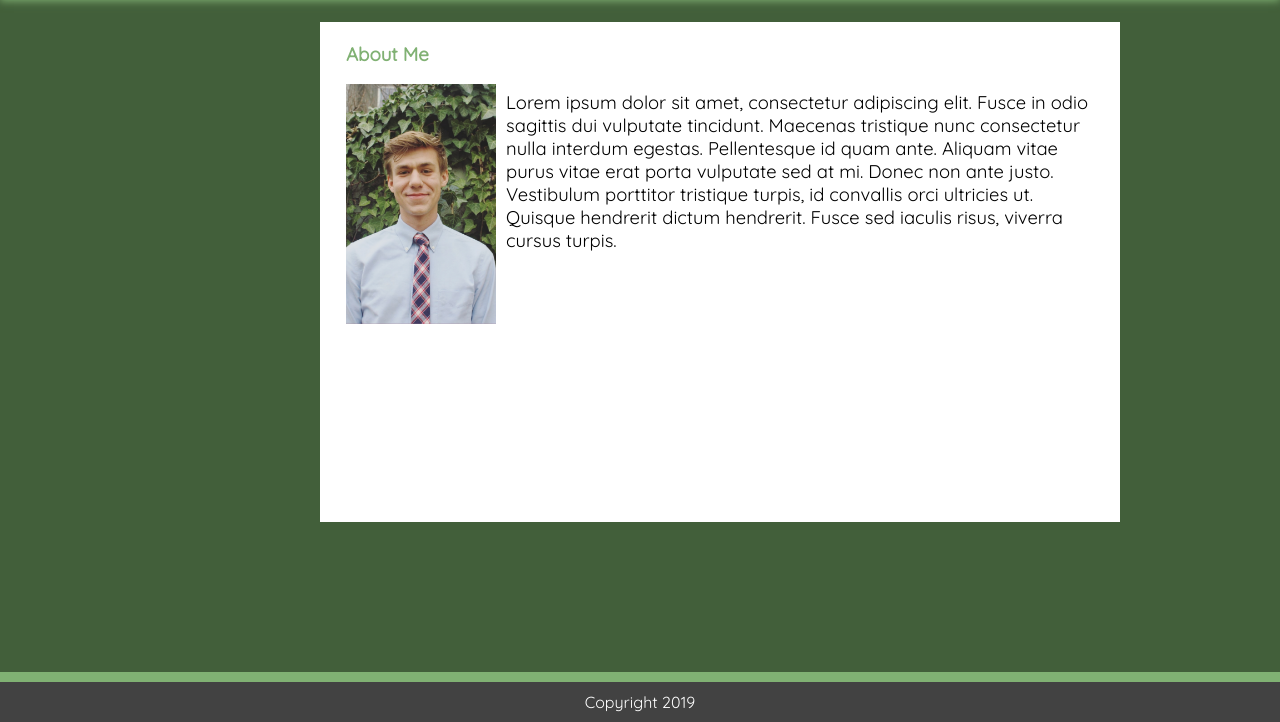
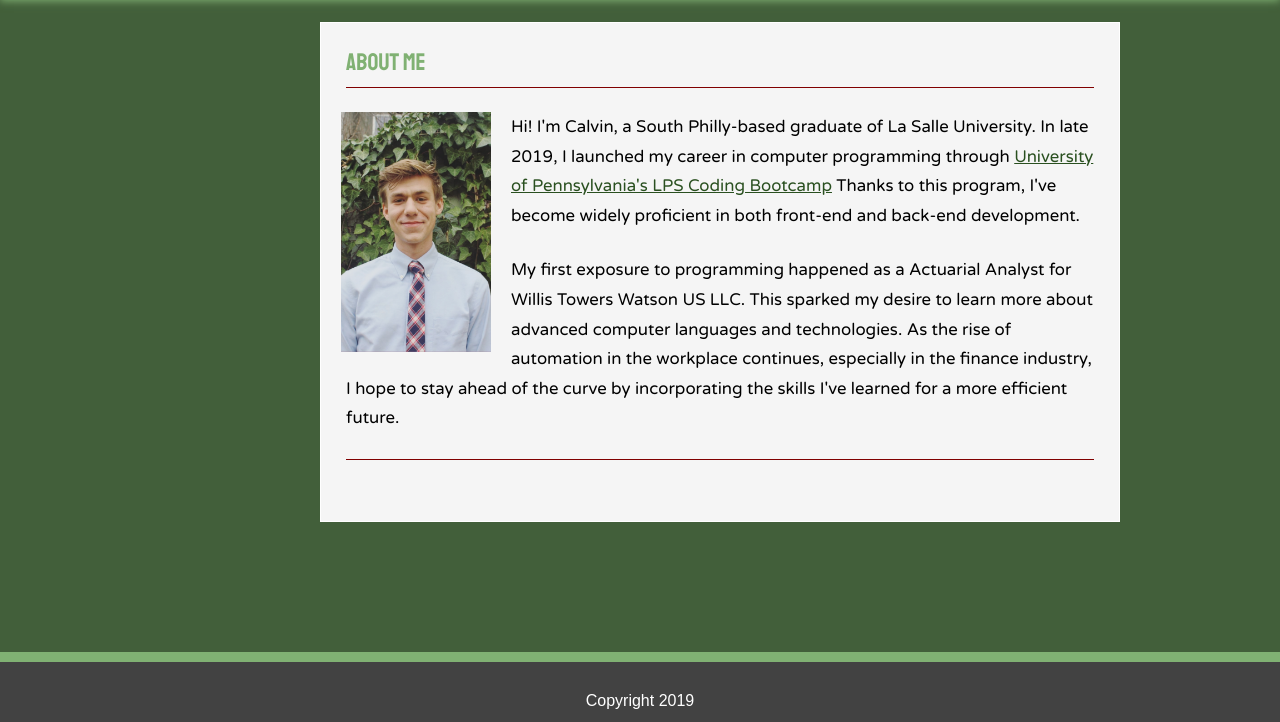
Before and after one commit to Calvinmac633/Calvinmac633.github.io, a plain HTML site: page index.html in a window 1280 px wide. Shown: the part 78-800 px from the top of the page. Drawn offline with Linux system fonts and the light colour scheme.

Commit message:
Final Final Submission

```diff
--- a/css/contact-style.css
+++ b/css/contact-style.css
@@ -22,9 +22,10 @@ h1 {
   margin-top: 25px;
   text-align: center;
   color: whitesmoke;
-  font-family: 'Quicksand', sans-serif;
+  font-family: 'Staatliches', cursive;
   font-weight: 500;
-  font-size: 1.60rem;
+  font-size: 1.50rem;
+  letter-spacing: .175rem;
 }
 .Cal {
     float: left;
@@ -47,8 +48,8 @@ li {
   float: left;
   list-style-type: none;
   display: inline;
-  padding: 5px;
-  margin-top: 20px;
+  padding: 0 20px;
+    margin-top: 25px;
 }
 li:not(:last-child) {
     border-right: solid 1px grey;
@@ -64,10 +65,15 @@ a:focus {
   color: red;
 }
 h3 {
-  padding: 25px 0 0 25px;
-  font-family: 'Quicksand', sans-serif;
+  padding: 25px 0 10px 0px;
+  font-family: 'Staatliches', cursive;
   color: rgb(128, 177, 115);
-
+  font-size: 1.5rem;
+  font-weight: 100;
+  border-bottom: maroon solid 1px;
+  margin-left: 25px;
+  margin-right: 25px;
+  margin-bottom: 17.5px;
 }
 footer {
   position: fixed;
@@ -79,7 +85,7 @@ footer {
   text-align: center;
   height: 50px;
   text-align: center;
-  padding: 10px;
+  padding: 30px;
   margin-top: 20px;
   z-index: 999;
   border-top: rgb(128, 177, 115) solid 10px;
@@ -113,8 +119,8 @@ textarea {
 }
 button {
     background: rgb(128, 177, 115);
-    margin: 15px 25% 0 20px;
-    height: 40px;
-    width: 80px;
+    margin: 0px 25% 0 20px;
+    height: 35px;
+    width: 70px;
     border-style: none;
 }
--- a/css/portfolio-style.css
+++ b/css/portfolio-style.css
@@ -22,9 +22,10 @@ h1 {
   margin-top: 25px;
   text-align: center;
   color: whitesmoke;
-  font-family: 'Quicksand', sans-serif;
+  font-family: 'Staatliches', cursive;
   font-weight: 500;
-  font-size: 1.60rem;
+  font-size: 1.50rem;
+  letter-spacing: .175rem;
 }
 .Cal {
     float: left;
@@ -47,8 +48,8 @@ li {
   float: left;
   list-style-type: none;
   display: inline;
-  padding: 5px;
-  margin-top: 20px;
+  padding: 0 20px;
+    margin-top: 25px;
 }
 li:not(:last-child) {
     border-right: solid 1px grey;
@@ -64,10 +65,15 @@ a:focus {
   color: red;
 }
 h3 {
-  padding: 25px 0 0 25px;
-  font-family: 'Quicksand', sans-serif;
+  padding: 25px 0 10px 0px;
+  font-family: 'Staatliches', cursive;
   color: rgb(128, 177, 115);
-
+  font-size: 1.5rem;
+  font-weight: 100;
+  margin-left: 25px;
+    margin-right: 25px;
+    margin-bottom: 15px;
+  border-bottom: maroon solid 1px;
 }
 footer {
   position: fixed;
@@ -79,7 +85,7 @@ footer {
   text-align: center;
   height: 50px;
   text-align: center;
-  padding: 10px;
+  padding: 30px;
   margin-top: 20px;
   z-index: 999;
   border-top: rgb(128, 177, 115) solid 10px;
@@ -103,6 +109,13 @@ td {
 }
 img {
   /* position: relative; */
+  /* margin-top: 20px; */
+}
+#sky {
+  margin-top: 5px
+}
+#coffee {
+  margin-top: 5px
 }
 p {
     position: absolute;
--- a/css/style.css
+++ b/css/style.css
@@ -27,9 +27,10 @@ h1 {
     margin-top: 25px;
     text-align: center;
     color: whitesmoke;
-    font-family: 'Quicksand', sans-serif;
+    font-family: 'Staatliches', cursive;
+    font-size: 1.50rem;
+    letter-spacing: .175rem;
     font-weight: 500;
-    font-size: 1.60rem;
 }
 .Cal {
     float: left;
@@ -55,15 +56,15 @@ li {
     float: left;
     list-style-type: none;
     display: inline;
-    padding: 5px;
-    margin-top: 20px;
+    padding: 0 20px;
+    margin-top: 25px;
 }
 li:not(:last-child) {
     border-right: solid 1px grey;
 }
 section {
-    background: white;
-    left: auto; */
+    background: whitesmoke;
+    left: auto;
     box-sizing: border-box;
     border: white solid 1px;
     width: 800px;
@@ -80,7 +81,7 @@ footer {
     text-align: center;
     height: 50px;
     text-align: center;
-    padding: 10px;
+    padding: 30px;
     border-top: rgb(128, 177, 115) solid 10px;
 }
 #Cal {
@@ -89,19 +90,36 @@ footer {
     height: 240px;
     float: left;
     position: center;
-    margin-right: 10px;
-    margin-left: 25px;
+    margin-right: 20px;
+    margin-left: 20px;
 }
 h3 {
     margin-left: 25px;
+    margin-right: 25px;
+    padding-bottom: 10px;
     color: rgb(128, 177, 115);
-    font-family: 'Quicksand', sans-serif;
+    font-family: 'Staatliches', cursive;
+    font-size: 1.5rem;
+    font-weight: 100;
+    border-bottom: maroon solid 1px;
     /* text-shadow: 1px 1px darkgray; */
 }
 p {
-    font-family: 'Quicksand', sans-serif;
-    font-size: 1.15rem;
+    font-family: 'Varela Round', sans-serif;
+    font-size: 1.05rem;
     margin: 25px;
+    line-height: 1.85rem;
+}
+#Upenn {
+    font-family: 'Varela Round', sans-serif;
+    font-size: 1.05rem;
+    /* margin: 25px; */
+    line-height: 1.85rem;
+}
+.bottom-line {
+    border-bottom: maroon solid 1px;
+    margin-left: 25px;
+    margin-right: 25px;
 }
 a {
     color: rgb(42, 80, 32);
--- a/index.html
+++ b/index.html
@@ -12,7 +12,8 @@
     <title>Calvin Macintosh</title>
     <!-- <link href="css/reset.css" type="text/css" rel="stylesheet"> -->
     <link href="css/style.css" type="text/css" rel="stylesheet">
-    <link href="https://fonts.googleapis.com/css?family=Quicksand&display=swap" rel="stylesheet">
+    <link href="https://fonts.googleapis.com/css?family=Abril+Fatface|Anton|Staatliches|Varela+Round&display=swap"
+        rel="stylesheet">
 </head>
 
 <body>
@@ -35,12 +36,21 @@
 
         <img src="assets/images/Calvin.jpg" alt="Calvin Profile" id="Cal">
 
-        <p>Lorem ipsum dolor sit amet, consectetur adipiscing elit. Fusce in odio sagittis dui vulputate tincidunt.
-            Maecenas tristique nunc consectetur nulla interdum egestas. Pellentesque id quam ante. Aliquam vitae purus
-            vitae erat porta vulputate sed at mi. Donec non ante justo. Vestibulum porttitor tristique turpis, id
-            convallis orci ultricies ut. Quisque hendrerit dictum hendrerit. Fusce sed iaculis risus, viverra cursus
-            turpis.
+        <p>Hi! I'm Calvin, a South Philly-based graduate of La Salle University. In late 2019, I launched my career in
+            computer programming
+            through <a target="_blank" id="Upenn" href="https://bootcamp.sas.upenn.edu/">University of Pennsylvania's
+                LPS Coding Bootcamp</a> Thanks to this program, I've become widely
+            proficient in both front-end and back-end development.
         </p>
+        <p>My first exposure to programming happened as a Actuarial Analyst for Willis Towers Watson US LLC. This
+            sparked my desire to learn more about advanced computer languages and technologies. As the rise of
+            automation in the workplace continues,
+            especially in the finance industry, I hope to stay ahead of the curve by incorporating the skills I've
+            learned for a more
+            efficient future.
+        </p>
+        <div class="bottom-line"></div>
+        </div>
     </section>
 
     <footer>Copyright 2019</footer>
```
Also changed, not shown: contact.html (+2 -1 lines), portfolio.html (+3 -3 lines).
